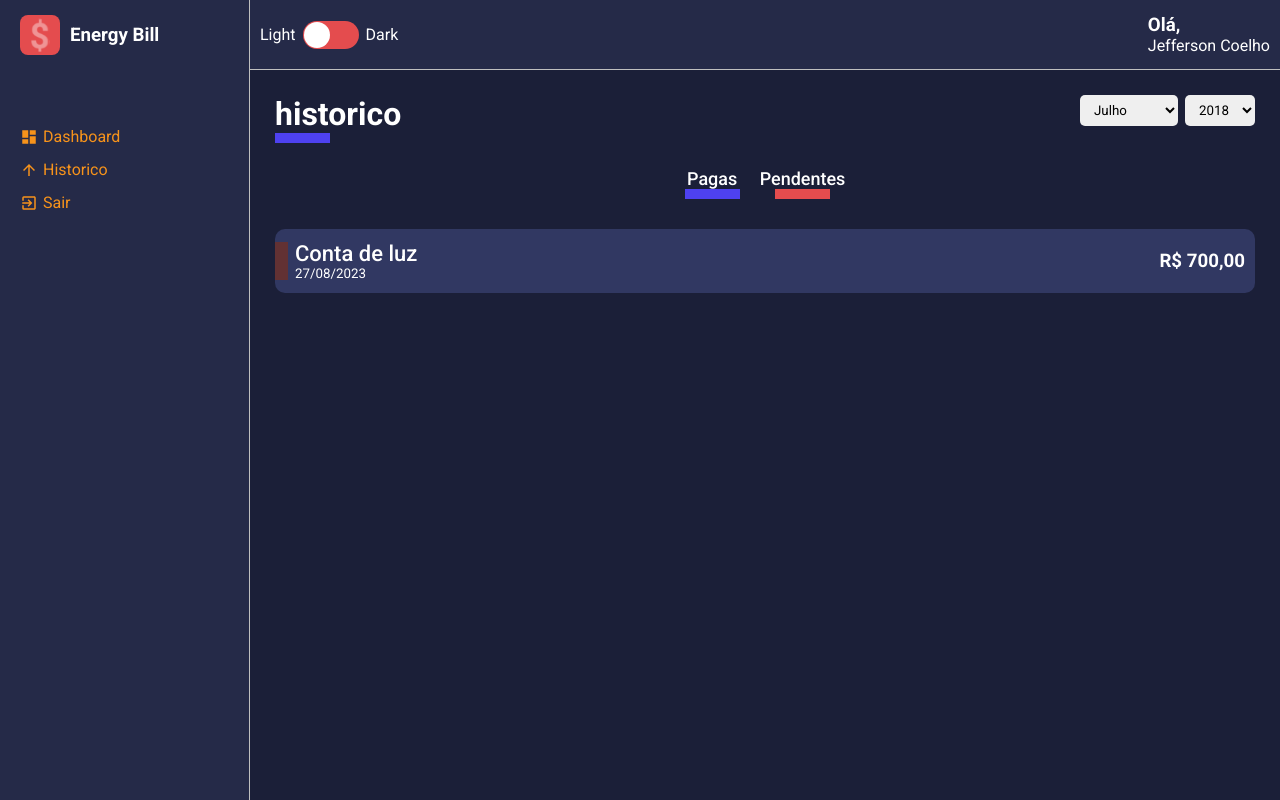
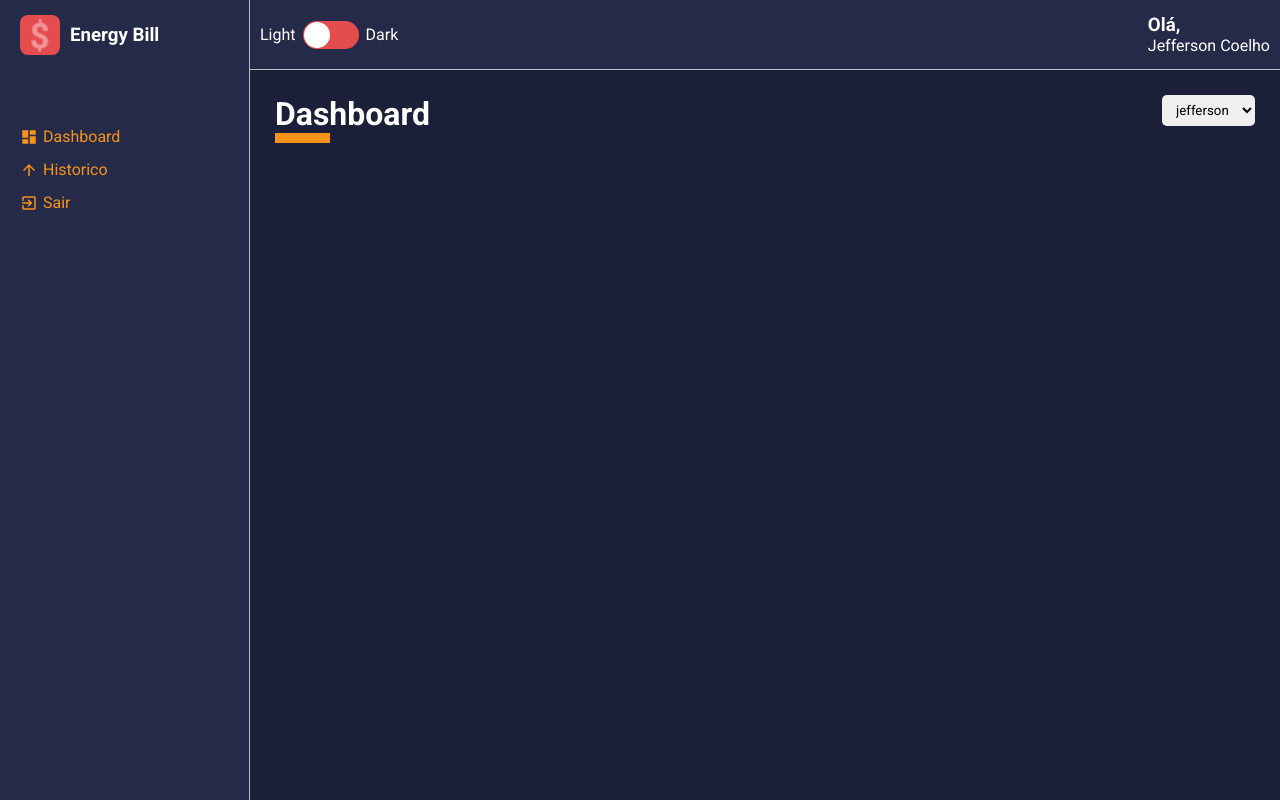
Before and after one commit to BioJJ/energy-bill-reader-front, a React (Vite) app: page / in a window 1280 px wide. Built offline with nearby package versions, Linux system fonts and the light colour scheme.

Commit message:
feat: ✨ add routes

```diff
--- a/src/App.tsx
+++ b/src/App.tsx
@@ -1,18 +1,15 @@
 import React from 'react'
 import { ThemeProvider } from 'styled-components'
 import GlobalStyles from './styles/styles'
-import Layout from './components/Layout'
 
 import dark from './styles/themes/dark'
-import List from './pages/List'
+import Routes from './routes'
 
 const App: React.FC = () => {
 	return (
 		<ThemeProvider theme={dark}>
 			<GlobalStyles />
-			<Layout>
-				<List />
-			</Layout>
+			<Routes />
 		</ThemeProvider>
 	)
 }
--- /dev/null
+++ b/src/routes/app.routes.tsx
@@ -0,0 +1,19 @@
+import React from 'react'
+import { BrowserRouter as Router, Routes, Route } from 'react-router-dom'
+
+import Layout from '../components/Layout'
+import Dashboard from '../pages/Dashboard'
+import List from '../pages/List'
+
+const AppRoutes: React.FC = () => (
+	<Layout>
+		<Router>
+			<Routes>
+				<Route path="/" element={<Dashboard />} />
+				<Route path="/list/:type" element={<List />} />
+			</Routes>
+		</Router>
+	</Layout>
+)
+
+export default AppRoutes
--- /dev/null
+++ b/src/routes/index.tsx
@@ -0,0 +1,16 @@
+import React from 'react'
+
+import App from './app.routes'
+
+const Routes: React.FC = () => {
+	// const { logged } = useAuth()
+
+	return (
+		// <BrowserRouter>
+		//     { logged ? <App/> : <Auth /> }
+		// </BrowserRouter>
+		<App />
+	)
+}
+
+export default Routes
```
